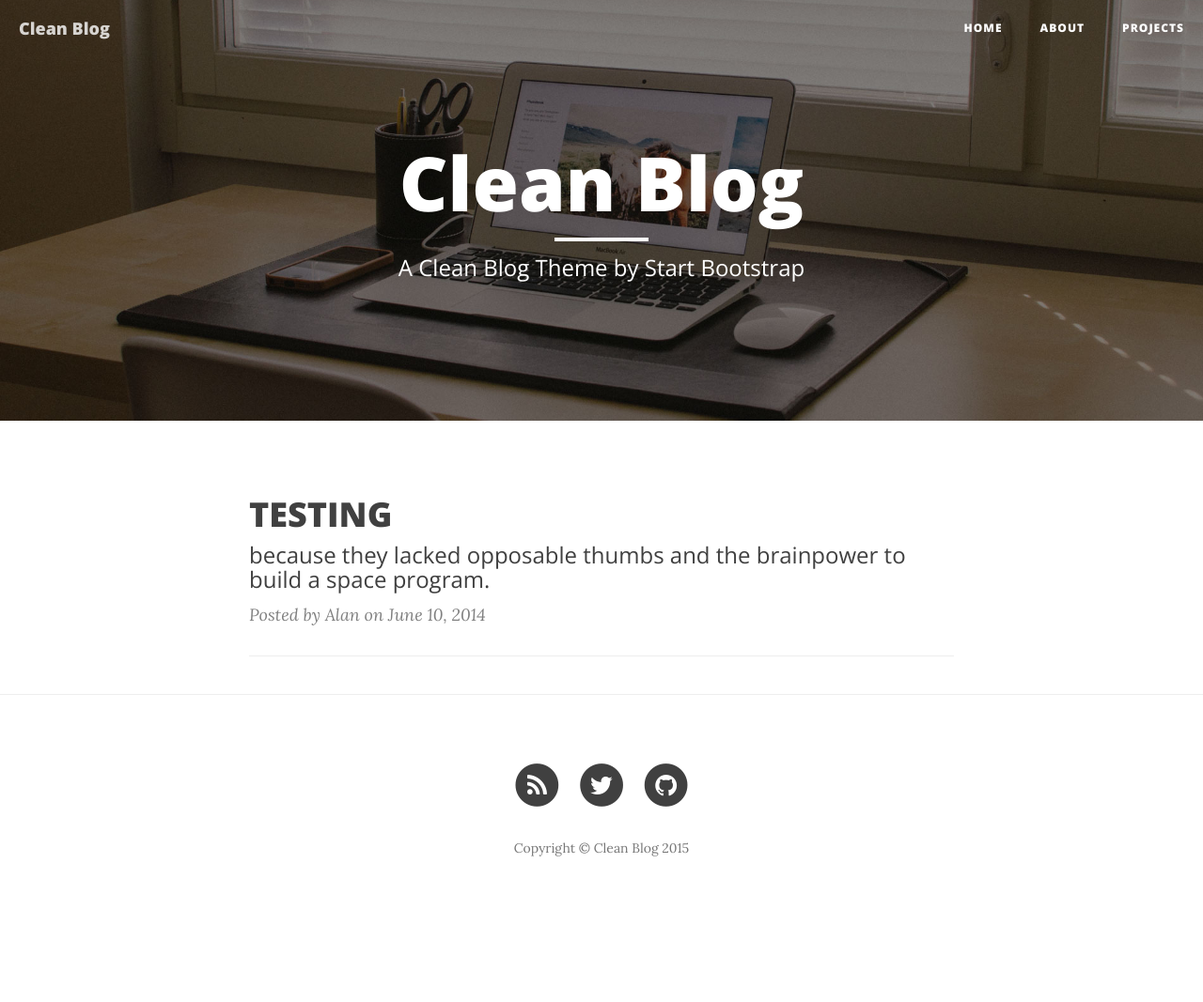
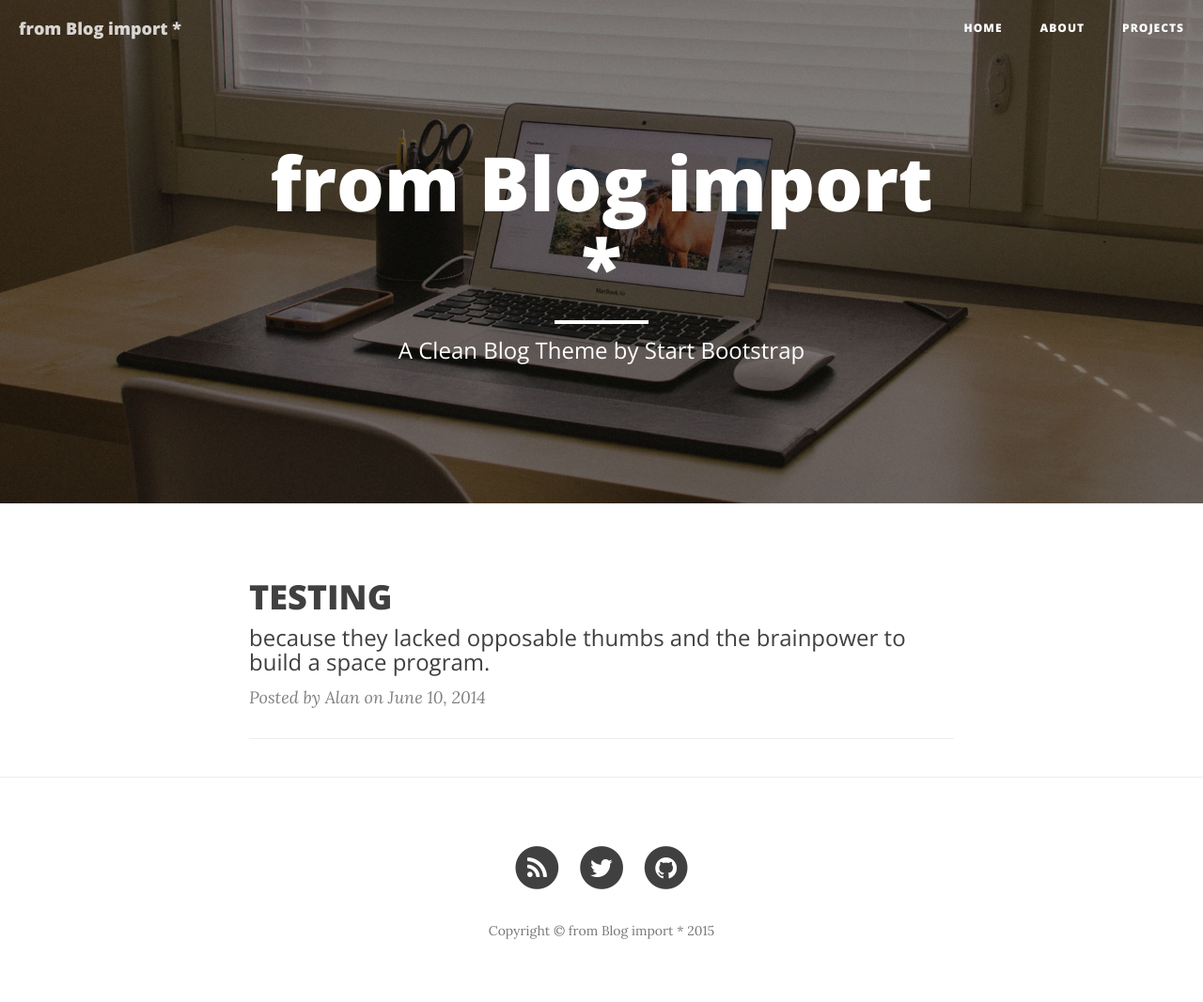
Before and after one commit to AmaxJ/AmaxJ.github.io, a Jekyll site: the page built from index.html, in a window 1280 px wide. Shown: the whole page at 94% size. Built offline with Jekyll 4.4.1, drawn with Linux system fonts in a browser that asks for light colours; nearby versions of some CDN libraries; the list of posts is cut into pages by our own code; before the commit the page ends 979 px from its top, so only the background shows below that; some of the changed lines change nothing that is shown.

Commit message:
configuring..

```diff
--- a/_config.yml
+++ b/_config.yml
@@ -1,8 +1,8 @@
 # Site settings
-title: Clean Blog
+title: from Blog import *
 header-img: img/home-bg.jpg
-email: your-email@yourdomain.com
-description: "Write your site description here. It will be used as your sites meta description as well!"
+email: Ajohnson88@gmail.com
+description: "A blog about my quest to become a developer."
 baseurl: ""
 url: "http://yourdomain.com"
 twitter_username: SBootstrap
```
